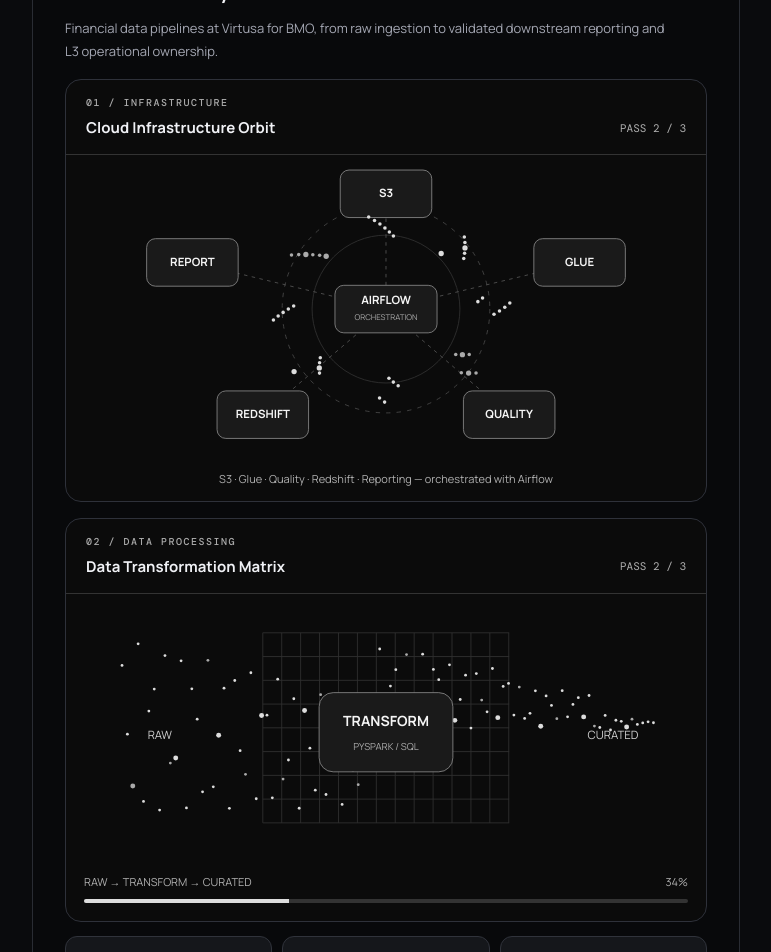
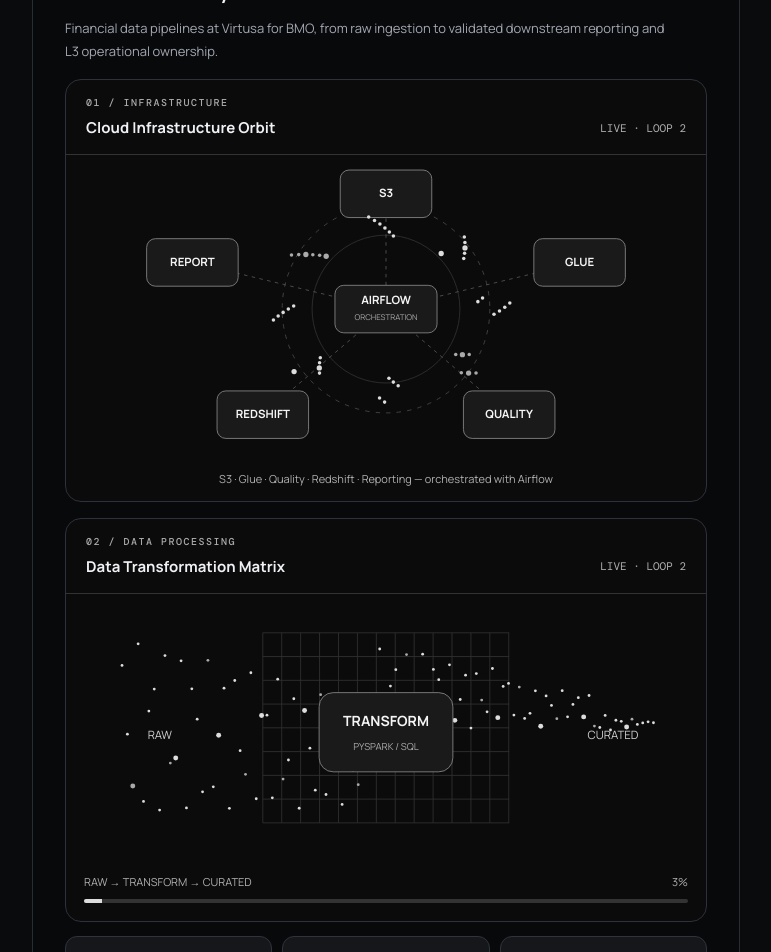
Before and after one commit to abii-18/abinav-data-engineer-portfolio, a React (Vite) app: page / in a window 1280 px wide. Shown: the part 1680-2632 px from the top of the page, without its empty margins (254-1025 px from the left). Built offline with nearby package versions, Linux system fonts and the light colour scheme.

Commit message:
Loop all portfolio motion and counters continuously (#10)

```diff
--- a/src/components/DataInMotion.tsx
+++ b/src/components/DataInMotion.tsx
@@ -20,26 +20,26 @@
   const [seconds, setSeconds] = useState(0)
   const time = useRef(0)
   useEffect(() => {
-    if (window.matchMedia('(prefers-reduced-motion: reduce)').matches) { setSeconds(18); return }
+    if (window.matchMedia('(prefers-reduced-motion: reduce)').matches) { setSeconds(-1); return }
     let frame = 0, previous = 0
     const tick = (now: number) => {
-      if (previous) time.current = Math.min(18, time.current + Math.min((now - previous) / 1000, .06))
+      if (previous) time.current = time.current + Math.min((now - previous) / 1000, .06)
       previous = now
       setSeconds(time.current)
-      if (time.current < 18) frame = requestAnimationFrame(tick)
+      frame = requestAnimationFrame(tick)
     }
     frame = requestAnimationFrame(tick)
     return () => cancelAnimationFrame(frame)
   }, [])
   return seconds
 }
-function Metric({ value, suffix, kind, label, seconds, cycles = 2 }: typeof metrics[number] & { seconds: number; cycles?: number }) {
-  const phase = seconds >= cycles * 6 ? 1 : (seconds % 6) / 6
+function Metric({ value, suffix, kind, label, seconds }: typeof metrics[number] & { seconds: number }) {
+  const phase = seconds < 0 ? 1 : (seconds % 6) / 6
   const progress = phase < .75 ? 1 - Math.pow(1 - phase / .75, 3) : 1
   return <div className="motion-metric"><strong>{format(value * progress, kind)}{suffix}</strong><span>{label}</span></div>
 }
 function ParticleField({ seconds }: { seconds: number }) {
-  const blend = seconds >= 12 ? 1 : (1 - Math.cos(seconds * .9)) / 2
+  const blend = seconds < 0 ? 1 : (1 - Math.cos(seconds * .9)) / 2
   return <svg className="motion-svg" viewBox="0 0 640 270" role="img" aria-label="Animated raw data particles organizing into a structured grid">
     <circle cx="320" cy="125" r="109" fill="none" stroke="#747785" strokeDasharray="3 7" opacity=".4" />
     <circle cx="320" cy="125" r="68" fill="none" stroke="#747785" opacity=".2" />
@@ -58,7 +58,7 @@
 function Orbit({ seconds }: { seconds: number }) {
   const positions = [[350,35],[570,113],[490,286],[210,286],[130,113]]
   const labels = ['S3','GLUE','QUALITY','REDSHIFT','REPORT']
-  return <div className="motion-visual"><div className="motion-visual-header"><small>01 / INFRASTRUCTURE</small><strong>Cloud Infrastructure Orbit</strong><span>{seconds >= 18 ? 'COMPLETE' : 'PASS ' + (Math.floor(seconds / 6) + 1) + ' / 3'}</span></div><svg className="motion-svg" viewBox="0 0 700 340" role="img" aria-label="Airflow orchestrating S3, Glue, Quality, Redshift and Reporting">
+  return <div className="motion-visual"><div className="motion-visual-header"><small>01 / INFRASTRUCTURE</small><strong>Cloud Infrastructure Orbit</strong><span>{seconds < 0 ? 'STATIC' : 'LIVE · LOOP ' + (Math.floor(seconds / 6) + 1)}</span></div><svg className="motion-svg" viewBox="0 0 700 340" role="img" aria-label="Airflow orchestrating S3, Glue, Quality, Redshift and Reporting">
     <circle cx="350" cy="166" r="118" fill="none" stroke="#484848" strokeDasharray="5 7"/><circle cx="350" cy="166" r="84" fill="none" stroke="#303030"/>
     {positions.map(([x,y],i)=><g key={i}><line x1="350" y1="166" x2={x} y2={y} stroke="#525252" strokeDasharray="4 5"/><rect x={x-52} y={y-27} width="104" height="54" rx="10" fill="#1a1a1a" stroke="#858585"/><text x={x} y={y+4} textAnchor="middle" fill="#f5f5f5" fontSize="13" fontWeight="700">{labels[i]}</text></g>)}
     {Array.from({length:45},(_,i)=>{const angle=i*.78+seconds*.65,r=105+i%7*6;return <circle key={i} cx={350+Math.cos(angle)*r} cy={166+Math.sin(angle)*r*.75} r={i%6===0?3:2} fill={i%4===0?'#aaaaaa':'#dddddd'}/>})}
@@ -66,8 +66,8 @@
   </svg><p>S3 · Glue · Quality · Redshift · Reporting — orchestrated with Airflow</p></div>
 }
 function TransformationMatrix({ seconds }: { seconds: number }) {
-  const pct=Math.round(Math.min(100,seconds/18*100))
-  return <div className="motion-visual"><div className="motion-visual-header"><small>02 / DATA PROCESSING</small><strong>Data Transformation Matrix</strong><span>{seconds>=18?'COMPLETE':'PASS '+(Math.floor(seconds/6)+1)+' / 3'}</span></div><svg className="motion-svg" viewBox="0 0 700 300" role="img" aria-label="Raw data particles becoming curated data through PySpark and SQL">
+  const pct=seconds < 0 ? 100 : Math.round((seconds % 6) / 6 * 100)
+  return <div className="motion-visual"><div className="motion-visual-header"><small>02 / DATA PROCESSING</small><strong>Data Transformation Matrix</strong><span>{seconds<0?'STATIC':'LIVE · LOOP '+(Math.floor(seconds/6)+1)}</span></div><svg className="motion-svg" viewBox="0 0 700 300" role="img" aria-label="Raw data particles becoming curated data through PySpark and SQL">
     {Array.from({length:9},(_,i)=><line key={'h'+i} x1="210" x2="490" y1={35+i*27} y2={35+i*27} stroke="#303030"/>)}
     {Array.from({length:14},(_,i)=><line key={'v'+i} x1={210+i*21.5} x2={210+i*21.5} y1="35" y2="251" stroke="#303030"/>)}
     {Array.from({length:100},(_,i)=>{const progress=(i/100+seconds/4.2)%1,x=45+610*progress,raw=145+Math.sin(i*2.4)*103,grid=65+Math.floor(i/14)*24;return <circle key={i} cx={x} cy={raw*(1-progress)+grid*progress} r={i%8===0?2.8:1.6} fill={i%7===0?'#aaaaaa':'#dddddd'}/>})}
@@ -76,12 +76,12 @@
 }
 export function DataInMotion() {
   const seconds = useMotion()
-  const firstSectionSeconds = Math.min(seconds, 12)
+  const firstSectionSeconds = seconds
   return <section className="data-motion" aria-label="Data engineering in motion">
     <div className="motion-heading"><div><span className="motion-eyebrow">ABINAV S. / DATA ENGINEERING</span><h2>Data.<br /><em>In Motion.</em></h2><p>Building, optimizing and operating production pipelines that turn complex raw data into trustworthy, analytics-ready information.</p></div></div>
     <div className="motion-metrics">{metrics.slice(0, 4).map(metric => <Metric key={metric.label} {...metric} seconds={firstSectionSeconds} />)}</div>
     <div className="motion-section"><div className="motion-section-label">01 / WHAT I DO</div><div className="motion-panel"><h3>From complexity to clarity.</h3><p>Ingestion · Transformation · Validation · Orchestration · Delivery</p><ParticleField seconds={firstSectionSeconds} /></div><p className="motion-description">I work across Python, SQL, Airflow and AWS to develop resilient ETL workflows, enforce data quality, improve performance and maintain production reliability.</p></div>
-    <div className="motion-section"><div className="motion-section-label">02 / BMO PRODUCTION</div><h3 className="motion-section-title">Built for reliability.</h3><p className="motion-description">Financial data pipelines at Virtusa for BMO, from raw ingestion to validated downstream reporting and L3 operational ownership.</p><Orbit seconds={seconds} /><TransformationMatrix seconds={seconds} /><div className="motion-metrics motion-metrics-secondary">{metrics.slice(4).map(metric => <Metric key={metric.label} {...metric} seconds={seconds} cycles={3} />)}<div className="motion-metric"><strong>L3</strong><span>Production ownership</span></div></div></div>
+    <div className="motion-section"><div className="motion-section-label">02 / BMO PRODUCTION</div><h3 className="motion-section-title">Built for reliability.</h3><p className="motion-description">Financial data pipelines at Virtusa for BMO, from raw ingestion to validated downstream reporting and L3 operational ownership.</p><Orbit seconds={seconds} /><TransformationMatrix seconds={seconds} /><div className="motion-metrics motion-metrics-secondary">{metrics.slice(4).map(metric => <Metric key={metric.label} {...metric} seconds={seconds} />)}<div className="motion-metric"><strong>L3</strong><span>Production ownership</span></div></div></div>
     <p className="motion-disclaimer">Animated counters display resume-reported achievements, not live BMO telemetry. Pipeline particles are illustrative.</p>
   </section>
 }
```
